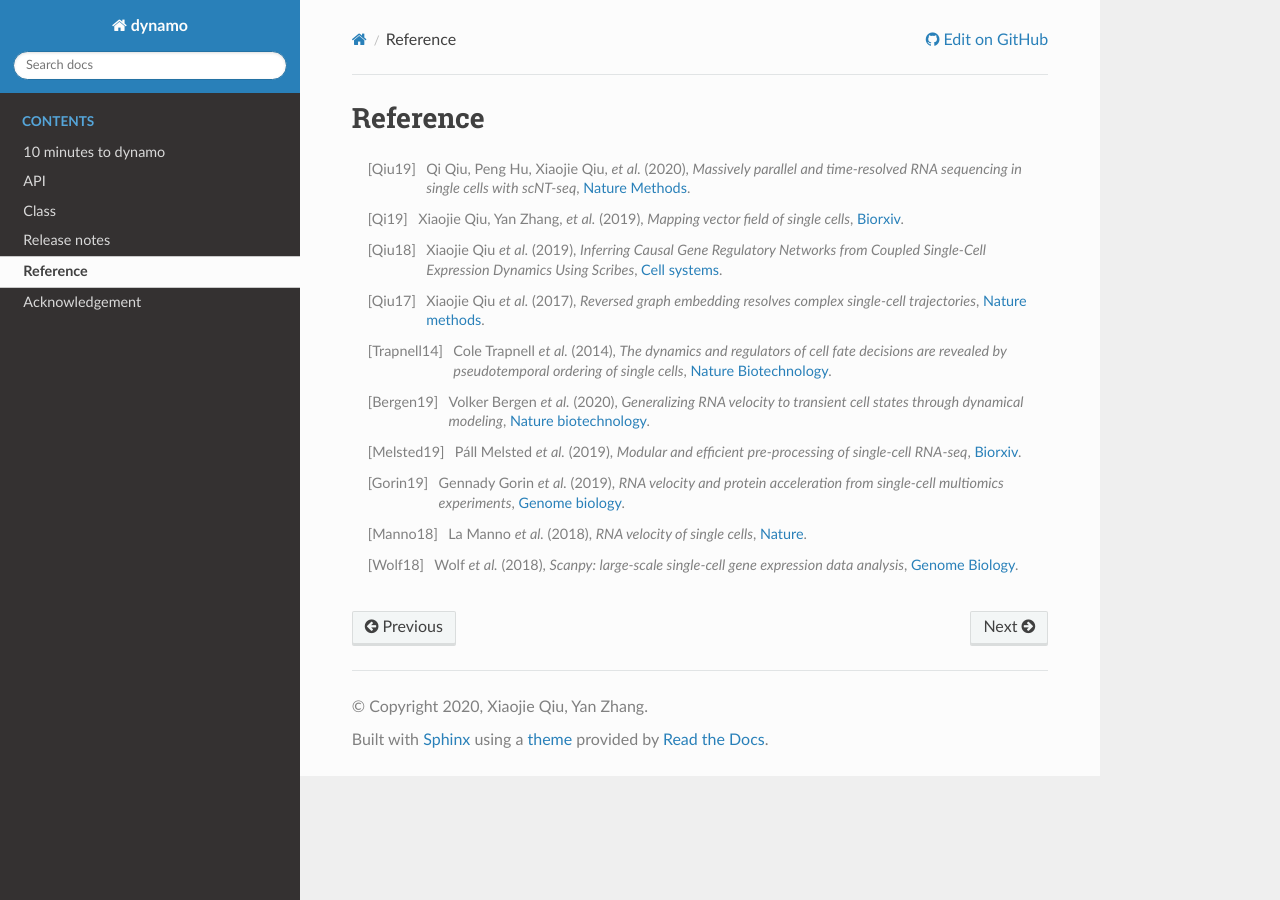
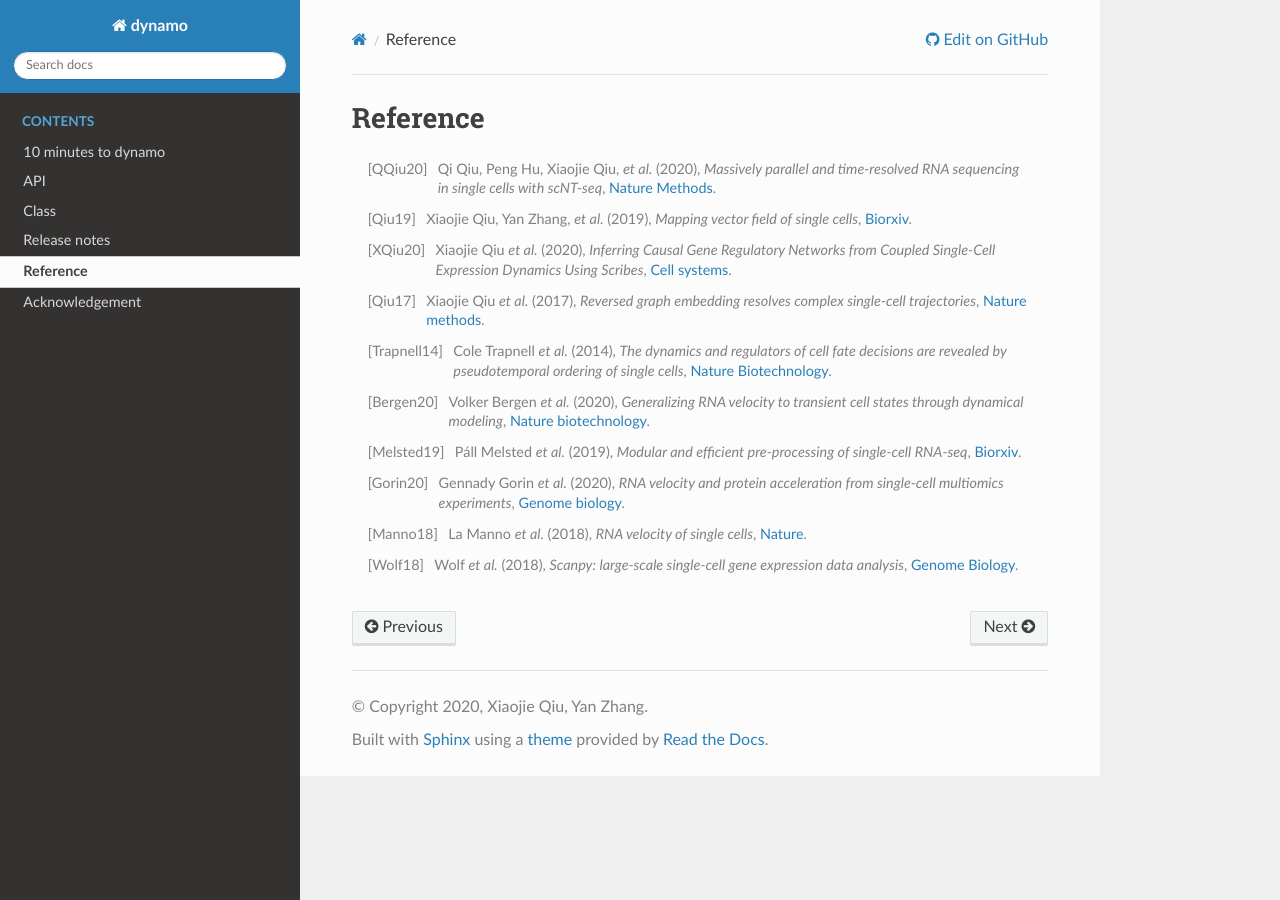
Before and after one commit to aristoteleo/dynamo-release, a Sphinx documentation site: the page built from docs/source/Reference.rst, in a window 1280 px wide. Built offline with Sphinx 7.4.7 and the Read the Docs theme 2.0.0, drawn with Linux system fonts in a browser that asks for light colours; pages that are not in the unit, such as notebooks, are missing from menus.

Commit message:
update reference

```diff
--- a/docs/source/Reference.rst
+++ b/docs/source/Reference.rst
@@ -1,14 +1,14 @@
 Reference
 ----------
-.. [Qiu19] Qi Qiu, Peng Hu, Xiaojie Qiu, *et al.* (2020),
+.. [QQiu20] Qi Qiu, Peng Hu, Xiaojie Qiu, *et al.* (2020),
    *Massively parallel and time-resolved RNA sequencing in single cells with scNT-seq*,
    `Nature Methods <https://doi.org/10.1038/s41592-020-0935-4>`__.
 
-.. [Qi19] Xiaojie Qiu, Yan Zhang, *et al.* (2019),
+.. [Qiu19] Xiaojie Qiu, Yan Zhang, *et al.* (2019),
    *Mapping vector field of single cells*,
    `Biorxiv <https://www.biorxiv.org/content/10.1101/696724v1.full>`__.
 
-.. [Qiu18] Xiaojie Qiu *et al.* (2019),
+.. [XQiu20] Xiaojie Qiu *et al.* (2020),
    *Inferring Causal Gene Regulatory Networks from Coupled Single-Cell Expression Dynamics Using Scribes*,
    `Cell systems <https://www.sciencedirect.com/science/article/abs/pii/S2405471220300363>`__.
 
@@ -20,7 +20,7 @@ Reference
    *The dynamics and regulators of cell fate decisions are revealed by pseudotemporal ordering of single cells*,
    `Nature Biotechnology <https://www.nature.com/articles/nbt.2859>`__.
 
-.. [Bergen19] Volker Bergen *et al.* (2020),
+.. [Bergen20] Volker Bergen *et al.* (2020),
    *Generalizing RNA velocity to transient cell states through dynamical modeling*,
    `Nature biotechnology <https://www.nature.com/articles/s41587-020-0591-3>`__.
 
@@ -28,7 +28,7 @@ Reference
    *Modular and efficient pre-processing of single-cell RNA-seq*,
    `Biorxiv <https://www.biorxiv.org/content/10.1101/673285v1>`__.
 
-.. [Gorin19] Gennady Gorin *et al.* (2019),
+.. [Gorin20] Gennady Gorin *et al.* (2020),
    *RNA velocity and protein acceleration from single-cell multiomics experiments*,
    `Genome biology <https://genomebiology.biomedcentral.com/articles/10.1186/s13059-020-1945-3>`__.
 
```
